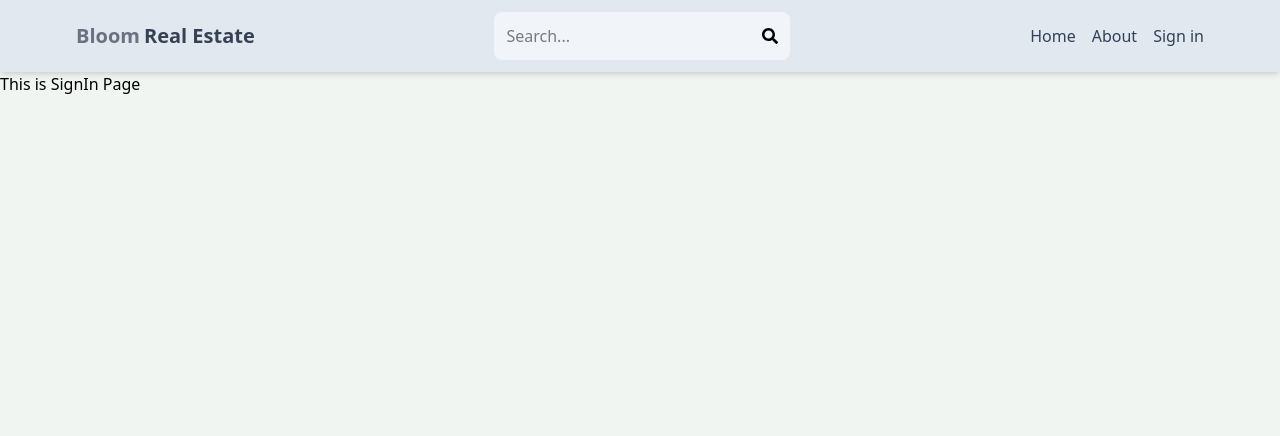
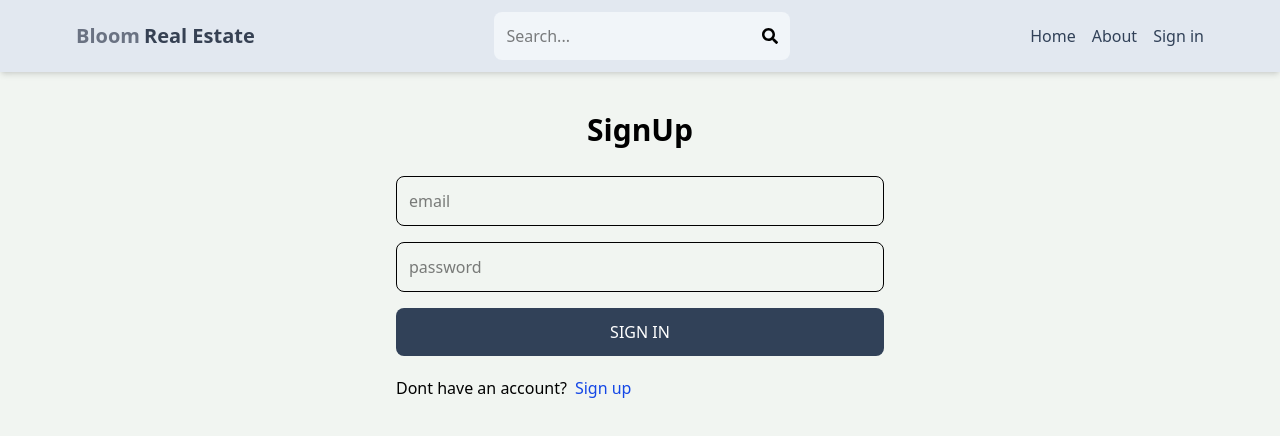
Before and after one commit to Udgeet007/RealEstate-Client, a React (Vite) app: page /signin in a window 1280 px wide. Shown: the top 436 px of the page. Built offline with nearby package versions, Linux system fonts and the light colour scheme.

Commit message:
redux toolkit added

```diff
--- a/package.json
+++ b/package.json
@@ -10,13 +10,17 @@
     "preview": "vite preview"
   },
   "dependencies": {
+    "@reduxjs/toolkit": "^2.9.0",
     "@tailwindcss/vite": "^4.1.13",
+    "cookies": "^0.9.1",
     "react": "^19.1.1",
     "react-dom": "^19.1.1",
     "react-hot-toast": "^2.6.0",
     "react-icons": "^5.5.0",
+    "react-redux": "^9.2.0",
     "react-router-dom": "^7.8.2",
     "react-toastify": "^11.0.5",
+    "redux-toolkit": "^1.1.2",
     "tailwindcss": "^4.1.13"
   },
   "devDependencies": {
--- a/src/Pages/SignIn.jsx
+++ b/src/Pages/SignIn.jsx
@@ -1,11 +1,97 @@
-import React from 'react'
+import React, { useState } from 'react'
+import { Link, useNavigate } from 'react-router-dom';
+import { toast } from 'react-toastify';
+import { useDispatch, useSelector } from 'react-redux';
+import { signInFailure, signInSuccess, signInStart } from '../redux/userSlice/userSlice';
 
 const SignIn = () => {
+  const [formData, setFormData] = useState({});
+  // const [error, setError] = useState(null);
+  // const [loading, setLoading] = useState(false);
+  const {loading, error} = useSelector((state) => state.user)
+  const navigate = useNavigate();
+  const dispatch = useDispatch();
+
+  const handleChange = (e) => {
+    setFormData({ ...formData, [e.target.id]: e.target.value });
+  };
+
+  const handleSubmit = async (e) => {
+    e.preventDefault();
+    try {
+      // setLoading(true);
+      dispatch(signInStart());
+      const res = await fetch("http://localhost:9000/api/auth/signin", {
+        method: "POST",
+        credentials: 'include',
+        headers: {
+          "Content-type": "application/json",
+        },
+        body: JSON.stringify(formData),
+      });
+      const data = await res.json();
+      // console.log('Udgeet', data);
+      if (data.success === false) {
+      // setLoading(false);
+      // setError(data.message);
+      dispatch(signInFailure(data.message));
+      return;
+    }
+    // setLoading(false);
+    // setError(null);
+    dispatch(signInSuccess(data));
+    toast.success('Login Successfully', {
+      position:'top-right',
+      theme:'light'
+    });
+    navigate('/');
+    } catch (error) {
+      toast.error(`Error in Login  Account: ${error.message}`, {
+        position: "top-right",
+        theme: "colored",
+      });
+      // setLoading(true);
+      // setError(error.message);
+      dispatch(signInFailure(error.message))
+      console.log("Error :", error);
+    }
+  };
+
   return (
-    <div>
-      <h1>This is SignIn Page</h1>
+    <div className="p-3 max-w-lg mx-auto">
+      <h1 className="text-3xl text-center font-semibold my-7">SignUp </h1>
+      <form className="flex flex-col gap-4" onSubmit={handleSubmit}>
+        <input
+          type="text"
+          className="border p-3 rounded-lg"
+          id="email"
+          placeholder="email"
+          onChange={handleChange}
+        />
+        <input
+          type="password"
+          className="border p-3 rounded-lg"
+          id="password"
+          placeholder="password"
+          onChange={handleChange}
+        />
+        <button
+          disabled={loading}
+          className="bg-slate-700 text-white p-3 rounded-lg uppercase hover:opacity-95 disabled:opacity-80"
+        >
+          {loading ? "Loading..." : "Sign In"}
+        </button>
+      </form>
+      <div className="flex gap-2 mt-5">
+        <p>Dont have an account? </p>
+        <Link to="/signup" className="text-blue-700">
+          Sign up
+        </Link>
+      </div>
+      {error && <p className="text-red-500 mt-5">{error}</p>}
     </div>
-  )
-}
+  );
+};
+
 
 export default SignIn
--- a/src/main.jsx
+++ b/src/main.jsx
@@ -1,9 +1,11 @@
 import { createRoot } from 'react-dom/client'
 import './index.css'
 import App from './App.jsx'
+import { store } from './redux/store.jsx'
+import { Provider } from 'react-redux'
 
 createRoot(document.getElementById('root')).render(
-
-    <App />
-
+<Provider store={store}>
+<App />
+</Provider>
 )
--- /dev/null
+++ b/src/redux/store.jsx
@@ -0,0 +1,14 @@
+import {configureStore} from '@reduxjs/toolkit';
+import userReducer from './userSlice/userSlice';
+
+
+export const store = configureStore({
+  reducer:{
+    user: userReducer
+  },
+  //adding middleware to save from getting error in serializable
+  middleware:(getDefaultMiddleware)=>
+    getDefaultMiddleware({
+      serializableCheck:false
+    })
+})
--- /dev/null
+++ b/src/redux/userSlice/userSlice.jsx
@@ -0,0 +1,31 @@
+import { createSlice } from '@reduxjs/toolkit'
+
+const initialState = {
+  currentUser: null,
+  error:null,
+  loading:false,
+}
+
+export const userSlice = createSlice({
+  name: 'user',
+  initialState,
+  reducers: {
+    signInStart:(state)=>{
+      state.loading = true
+    },
+    signInSuccess:(state,action) =>{
+      state.currentUser = action.payload,
+      state.loading = false,
+      state.error = null
+    },
+    signInFailure: (state, action) => {
+      state.error = action.payload;
+      state.loading = false;
+    },
+  },
+})
+
+// Action creators are generated for each case reducer function
+export const { signInStart, signInSuccess, signInFailure} = userSlice.actions
+
+export default userSlice.reducer
```
Also changed, not shown: src/App.jsx (+6 -6 lines), 1 other file (tests, documents, lock files or other folders).
